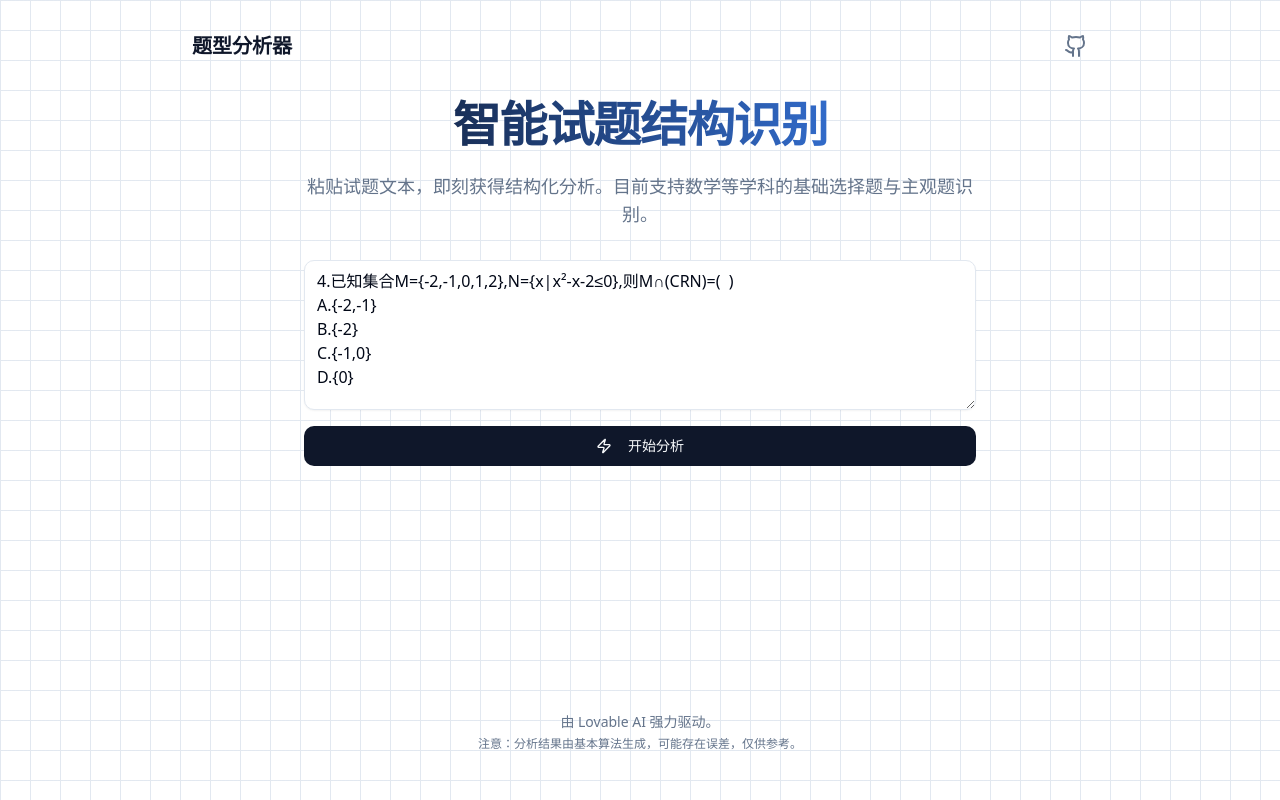
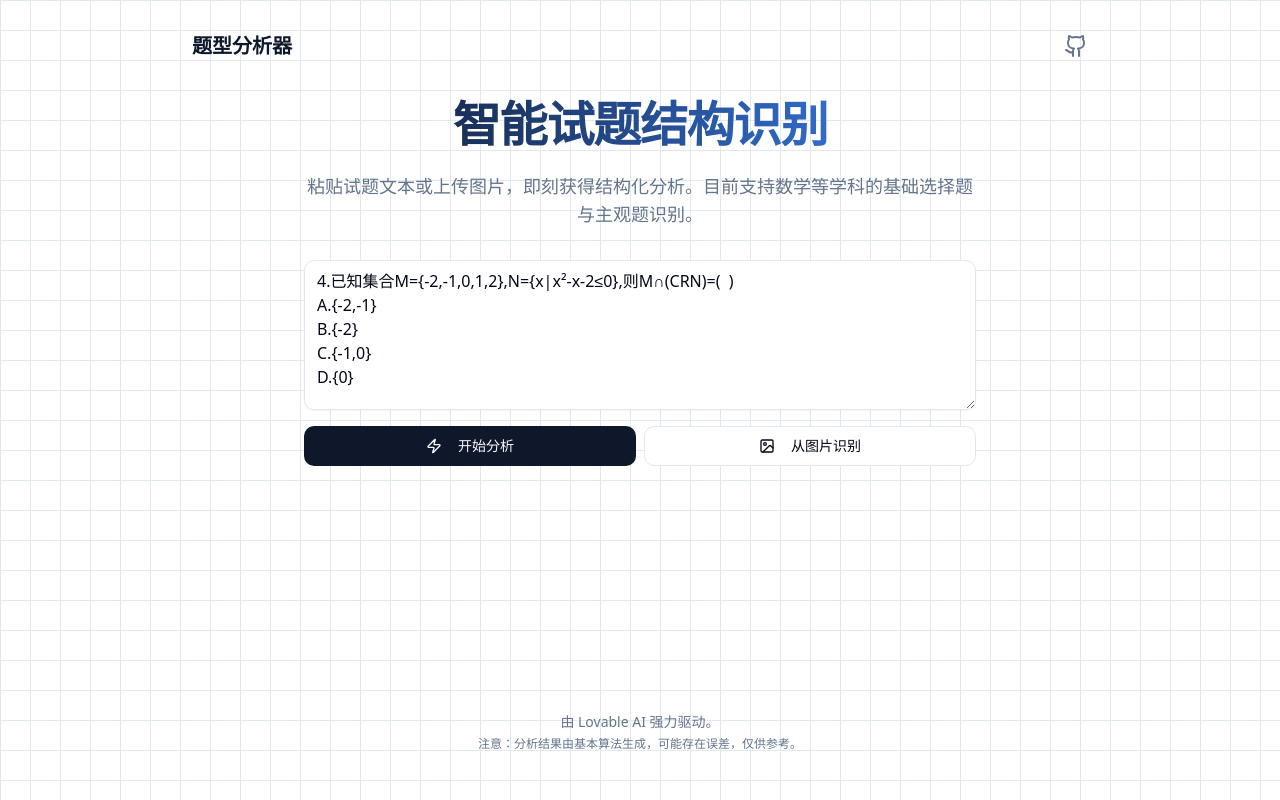
Before and after one commit to wangjianghu/test-structure-identifier, a React (Vite) app: page / in a window 1280 px wide. Built offline with nearby package versions, Linux system fonts and the light colour scheme.

Commit message:
Add image recognition
Implement image upload and processing for question analysis.

```diff
--- a/package.json
+++ b/package.json
@@ -58,6 +58,7 @@
     "sonner": "^1.5.0",
     "tailwind-merge": "^2.5.2",
     "tailwindcss-animate": "^1.0.7",
+    "tesseract.js": "^5.1.1",
     "vaul": "^0.9.3",
     "zod": "^3.23.8"
   },
--- a/src/pages/Index.tsx
+++ b/src/pages/Index.tsx
@@ -2,9 +2,11 @@
 import { useState } from "react";
 import { Button } from "@/components/ui/button";
 import { Textarea } from "@/components/ui/textarea";
-import { Github, Zap } from "lucide-react";
+import { Github, Zap, Image } from "lucide-react";
 import { parseQuestion, ParsedQuestion } from "@/lib/parser";
 import { AnalysisResult } from "@/components/AnalysisResult";
+import { createWorker } from "tesseract.js";
+import { toast } from "sonner";
 
 const exampleText = "4.已知集合M={-2,-1,0,1,2},N={x|x²-x-2≤0},则M∩(CRN)=(  )\nA.{-2,-1}\nB.{-2}\nC.{-1,0}\nD.{0}";
 
@@ -12,6 +14,7 @@ const Index = () => {
   const [inputText, setInputText] = useState(exampleText);
   const [analysisResult, setAnalysisResult] = useState<ParsedQuestion | null>(null);
   const [isLoading, setIsLoading] = useState(false);
+  const [isOcrLoading, setIsOcrLoading] = useState(false);
 
   const handleAnalyze = () => {
     setIsLoading(true);
@@ -21,6 +24,33 @@ const Index = () => {
       setAnalysisResult(result);
       setIsLoading(false);
     }, 500);
+  };
+
+  const handleImageUpload = async (e: React.ChangeEvent<HTMLInputElement>) => {
+    if (!e.target.files || e.target.files.length === 0) {
+      return;
+    }
+    const file = e.target.files[0];
+    setIsOcrLoading(true);
+    setAnalysisResult(null);
+    toast.info("开始识别图片中的文字...", {
+      description: "这可能需要一些时间，请稍候。",
+    });
+    try {
+      const worker = await createWorker('chi_sim');
+      const { data: { text } } = await worker.recognize(file);
+      setInputText(text);
+      toast.success("图片识别成功！");
+      await worker.terminate();
+    } catch (err) {
+      console.error(err);
+      toast.error("图片识别失败", {
+        description: "无法从图片中提取文字，请检查图片或稍后重试。",
+      });
+    } finally {
+      setIsOcrLoading(false);
+      e.target.value = ''; // Clear the file input
+    }
   };
 
   return (
@@ -43,7 +73,7 @@ const Index = () => {
             智能试题结构识别
           </h2>
           <p className="mt-4 text-lg text-muted-foreground max-w-2xl mx-auto">
-            粘贴试题文本，即刻获得结构化分析。目前支持数学等学科的基础选择题与主观题识别。
+            粘贴试题文本或上传图片，即刻获得结构化分析。目前支持数学等学科的基础选择题与主观题识别。
           </p>
         </div>
 
@@ -51,13 +81,28 @@ const Index = () => {
           <Textarea
             value={inputText}
             onChange={(e) => setInputText(e.target.value)}
-            placeholder="在此处粘贴试题文本..."
+            placeholder="在此处粘贴试题文本，或从图片识别..."
             className="min-h-[150px] text-base shadow-sm"
           />
-          <Button onClick={handleAnalyze} disabled={isLoading || !inputText} className="w-full">
-            <Zap className="mr-2 h-4 w-4" />
-            {isLoading ? "分析中..." : "开始分析"}
-          </Button>
+          <div className="grid grid-cols-1 sm:grid-cols-2 gap-2">
+            <Button onClick={handleAnalyze} disabled={isLoading || isOcrLoading || !inputText} className="w-full">
+              <Zap className="mr-2 h-4 w-4" />
+              {isLoading ? "分析中..." : "开始分析"}
+            </Button>
+            <Button asChild variant="outline" disabled={isOcrLoading} className="cursor-pointer">
+              <label htmlFor="file-upload" className="w-full flex items-center justify-center">
+                {isOcrLoading ? (
+                  "识别中..."
+                ) : (
+                  <>
+                    <Image className="mr-2 h-4 w-4" />
+                    从图片识别
+                  </>
+                )}
+                <input id="file-upload" type="file" className="sr-only" onChange={handleImageUpload} accept="image/*" disabled={isOcrLoading} />
+              </label>
+            </Button>
+          </div>
         </div>
 
         <div className="mt-8 w-full flex justify-center">
```
Also changed, not shown: 1 other file (tests, documents, lock files or other folders).
